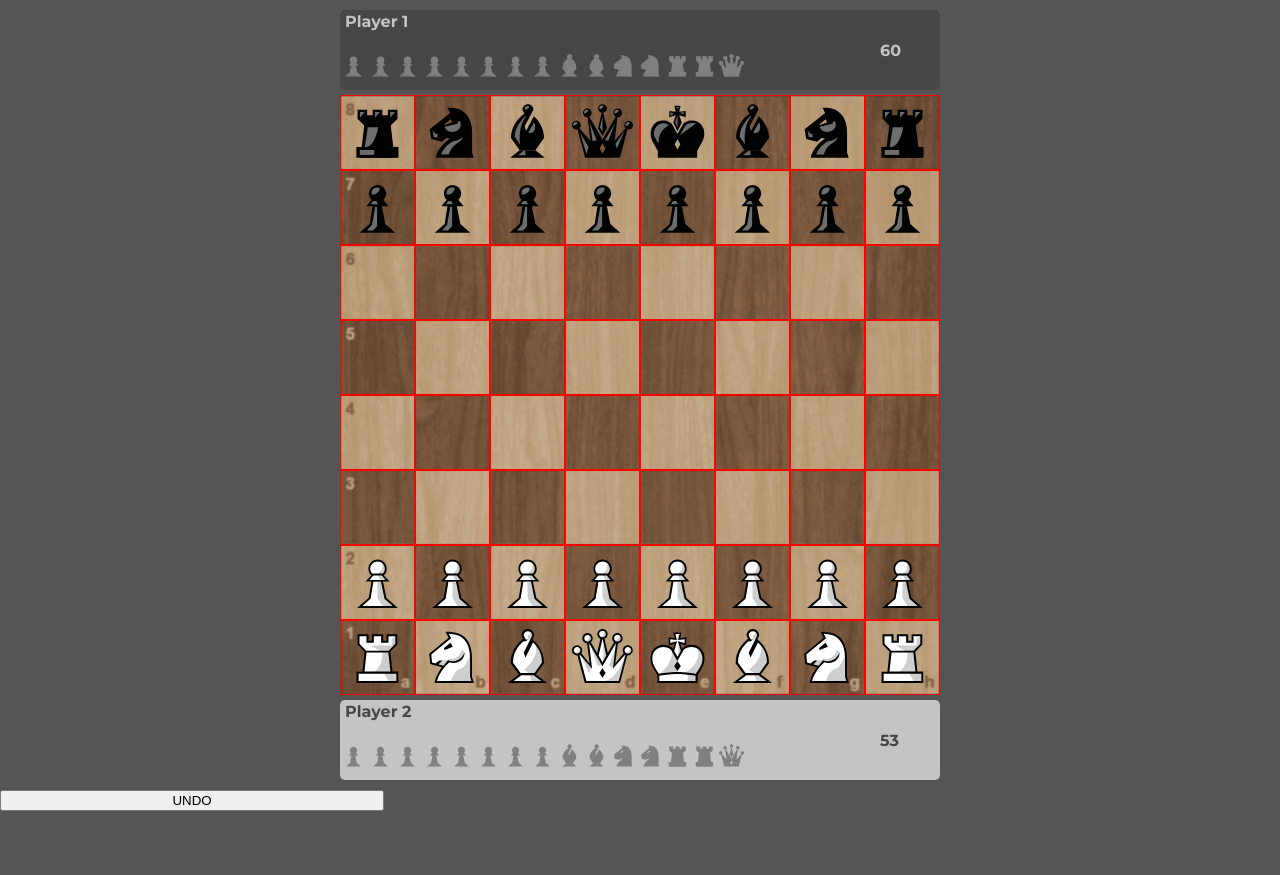
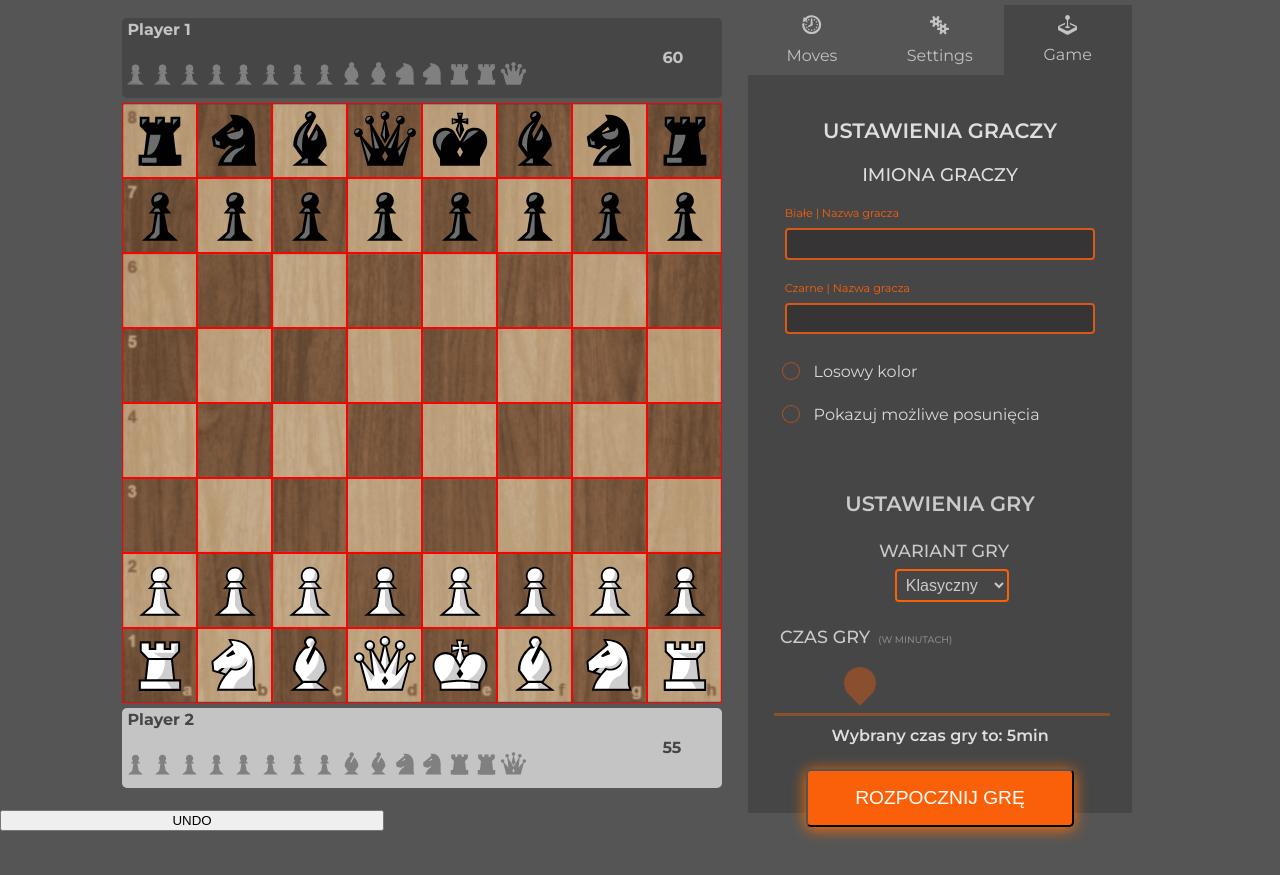
Before and after one commit to kacus/CC-Chess, a website built with Parcel: page src/index.html in a window 1280 px wide. Before the commit the page ends 811 px from the top, so only its background shows below. Built offline with nearby package versions, Linux system fonts and the light colour scheme.

Commit message:
append all DOM elements

```diff
--- a/src/styles/tabs.sass
+++ b/src/styles/tabs.sass
@@ -10,9 +10,10 @@
     min-width: 30%
     max-width: 30%
     background-color: #464646
-    height: 90vh
+    height: 100vh
     margin-left:2%
     margin-right:2%
+    margin-top: 5px
 
 ul
   list-style: none
--- a/src/ts/App/Models/boardModel.ts
+++ b/src/ts/App/Models/boardModel.ts
@@ -113,6 +113,8 @@ export default class BoardModel implements IBoard {
             }
         });
 
+
+
         return attacks;
     }
 
@@ -215,4 +217,7 @@ export default class BoardModel implements IBoard {
         //return false if move will cause 'check', return true otherwise
         return !copy.isCheck(color);
     }
+
+
+
 }
--- a/src/ts/App/Views/boardView.ts
+++ b/src/ts/App/Views/boardView.ts
@@ -7,6 +7,7 @@ import {
   IFigure,
 } from "../Models/pieces/figureInterface";
 import StageView from "./stageView";
+import TabsView from "./tabsView"
 
 export default class BoardView {
   public init(parent: HTMLElement, clickHandler: (pos: TField) => void): void {
@@ -25,6 +26,8 @@ export default class BoardView {
     container.classList.add("container");
     const gamePanel = document.createElement('div');
     gamePanel.classList.add('game__panel');
+    const settingsPanel = document.createElement('div');
+    settingsPanel.classList.add('settings__panel');
 
     const whiteStage = new StageView();
     whiteStage.init(stage2, EColor.Black, "Player 2");
@@ -58,6 +61,10 @@ export default class BoardView {
     gamePanel.appendChild(stage1);
     gamePanel.appendChild(board);
     gamePanel.appendChild(stage2);
+    container.appendChild(settingsPanel);
+
+    const menu = new TabsView();
+    menu.init(settingsPanel);
 
     //
   }
```
